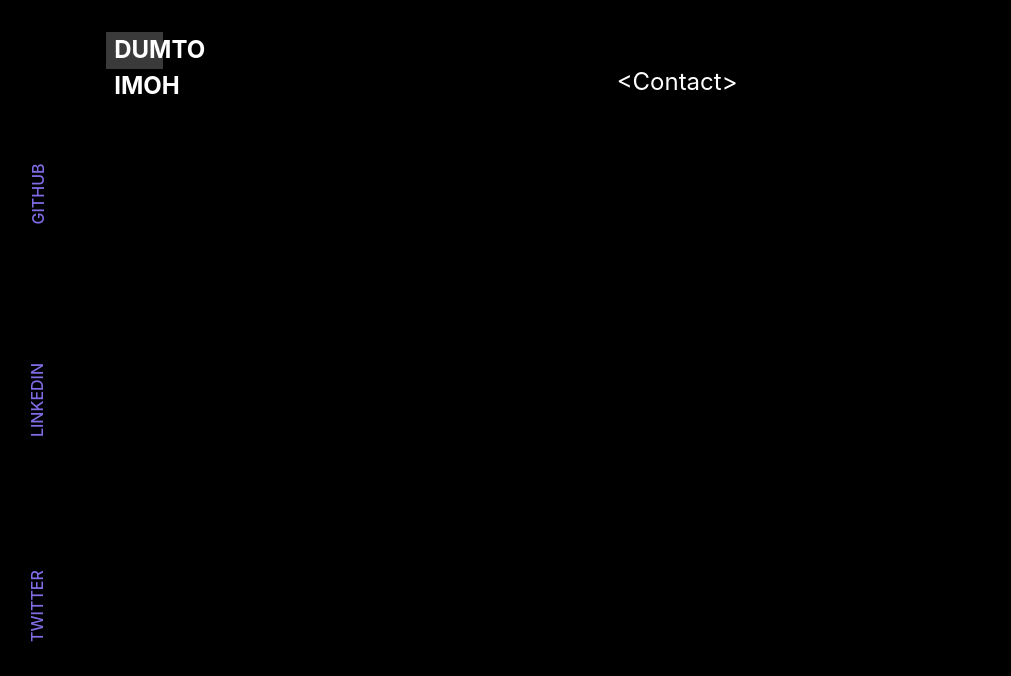
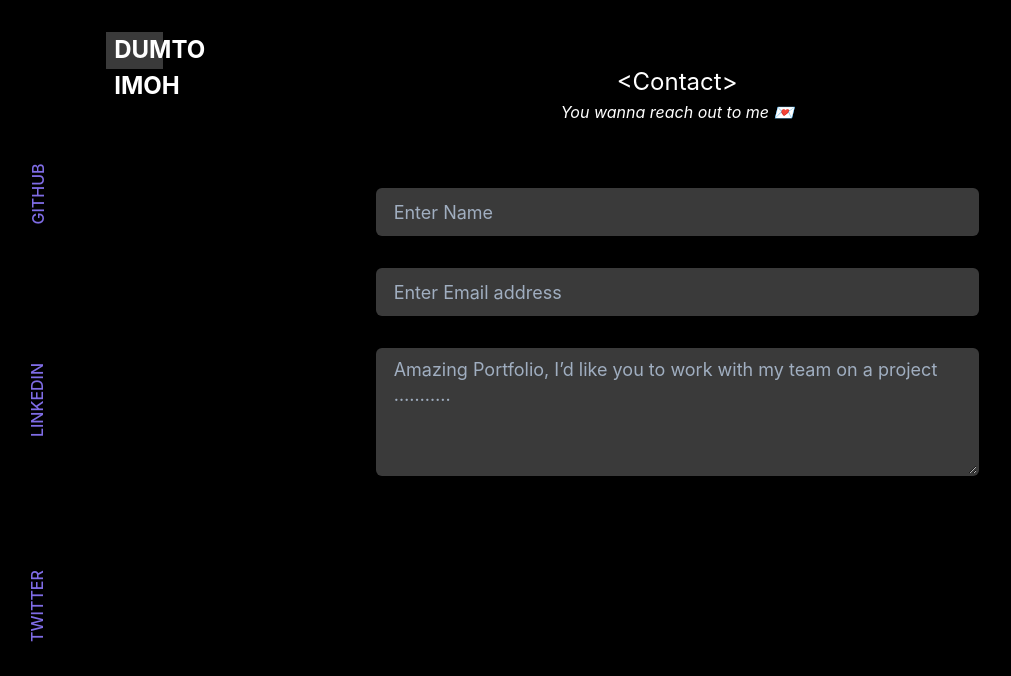
Before and after one commit to narthkings/portfolio, a Next.js app: page /contact in a window 1280 px wide. Shown: the top 676 px of the page, without its empty margins (0-1011 px from the left). Built offline with nearby package versions, Linux system fonts and the light colour scheme.

Commit message:
contact us form layout implemented, formik installed

```diff
--- a/package.json
+++ b/package.json
@@ -12,6 +12,7 @@
     "@chakra-ui/react": "^1.7.3",
     "@emotion/react": "^11.7.1",
     "@emotion/styled": "^11.6.0",
+    "formik": "^2.2.9",
     "framer-motion": "^5.5.5",
     "next": "12.0.7",
     "react": "17.0.2",
--- a/pages/contact.tsx
+++ b/pages/contact.tsx
@@ -1,7 +1,6 @@
 import type { ReactElement } from 'react'
-import type { NextPage } from 'next'
 
-import { Box, Flex, Text } from '@chakra-ui/react'
+import { Box, Flex, Text, Input, Textarea, FormControl, FormLabel, FormErrorMessage, FormHelperText, } from '@chakra-ui/react'
 import Layout from '../components/Layout'
 
 
@@ -9,8 +8,15 @@ const Contact = () => {
 
     return (
         <Box bg='black' height={"92vh"} color="white" >
-            <Flex justifyContent={'center'}>
+            <Flex direction={'column'} alignItems={'center'} justifyContent={'center'}>
                 <Text fontSize={'2xl'}>{'<'}Contact{'>'}</Text>
+                <Text fontStyle={'italic'} fontSize={'md'}>You wanna reach out to me 💌</Text>
+            </Flex>
+
+            <Flex direction={'column'} alignItems={'center'} justifyContent={'center'} marginTop={'4rem'}>
+                <Input variant='filled' placeholder='Enter Name' size='lg' width={'50%'} />
+                <Input variant='filled' placeholder='Enter Email address' size='lg' width={'50%'} marginTop={'2rem'} required/>
+                <Textarea variant='filled' placeholder="Amazing Portfolio, I’d like you to work with my team on a project ……….." width={'50%'} size="lg" height={'8rem'} marginTop={'2rem'}/>
             </Flex>
         </Box>
     )
```
Also changed, not shown: 1 other file (tests, documents, lock files or other folders).
